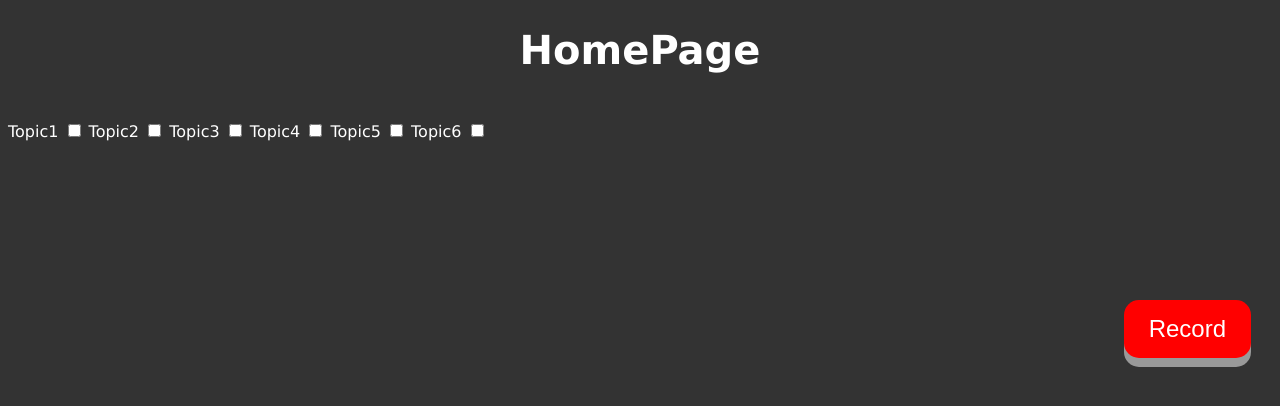
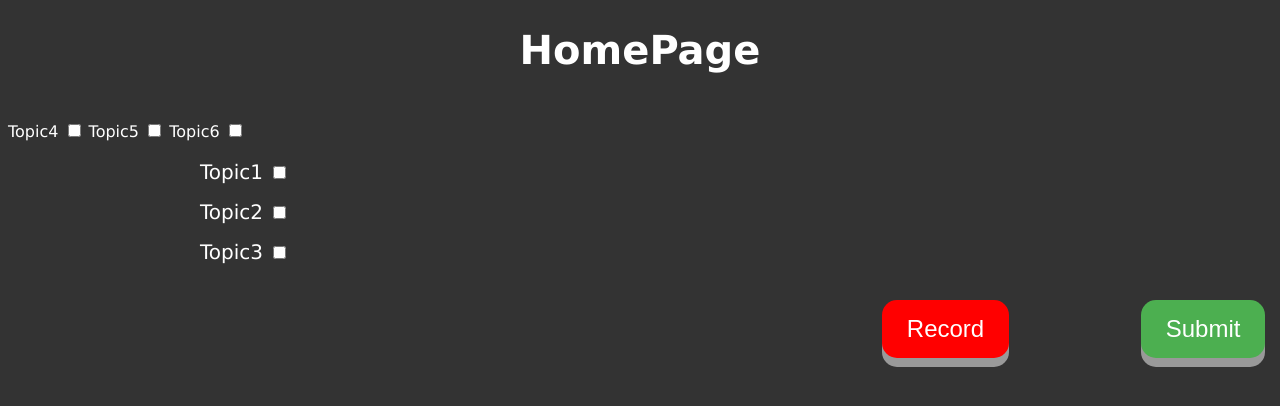
Before and after one commit to TAMAJJJ/ArgCoach, a PHP site: page /debaterhomepage.html in a window 1280 px wide; the page is wider, and only the part inside the window is pictured. Shown: the top 406 px of that part. Run offline with PHP 8.4, Linux system fonts and the light colour scheme.

Commit message:
Update debater_homepage.css

```diff
--- a/css/debater_homepage.css
+++ b/css/debater_homepage.css
@@ -44,3 +44,23 @@
   box-shadow: 0 5px #666;
   transform: translateY(4px);
 }
+#Topic1{
+
+	position: fixed;
+	left:200px;
+	top:160px;
+	font-size: 20px;
+}
+#Topic2{
+position: fixed;
+	left:200px;
+	top:200px;
+font-size: 20px;
+
+}
+#Topic3{
+position: fixed;
+	left:200px;
+	top:240px;
+font-size: 20px;
+}
```
